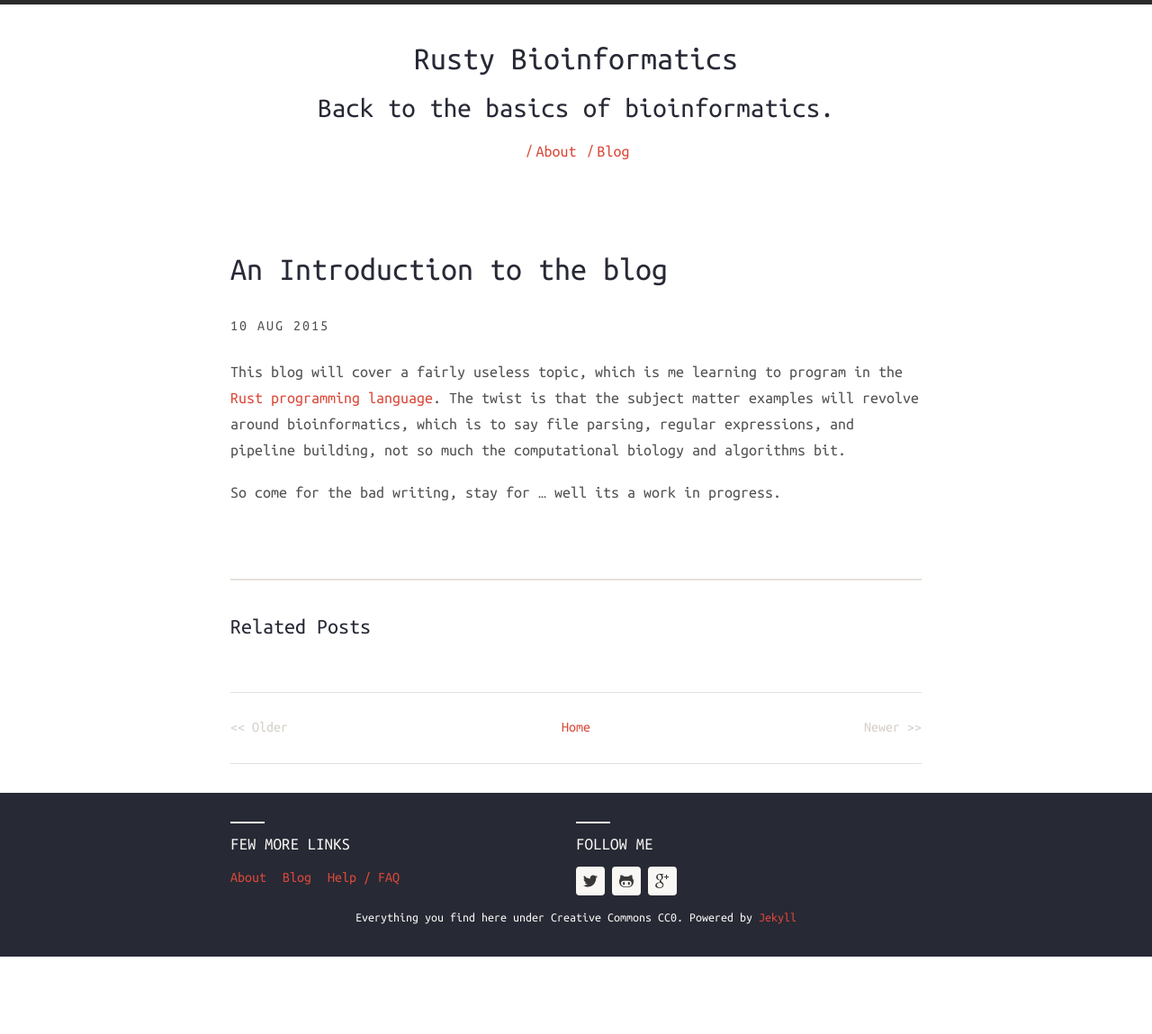
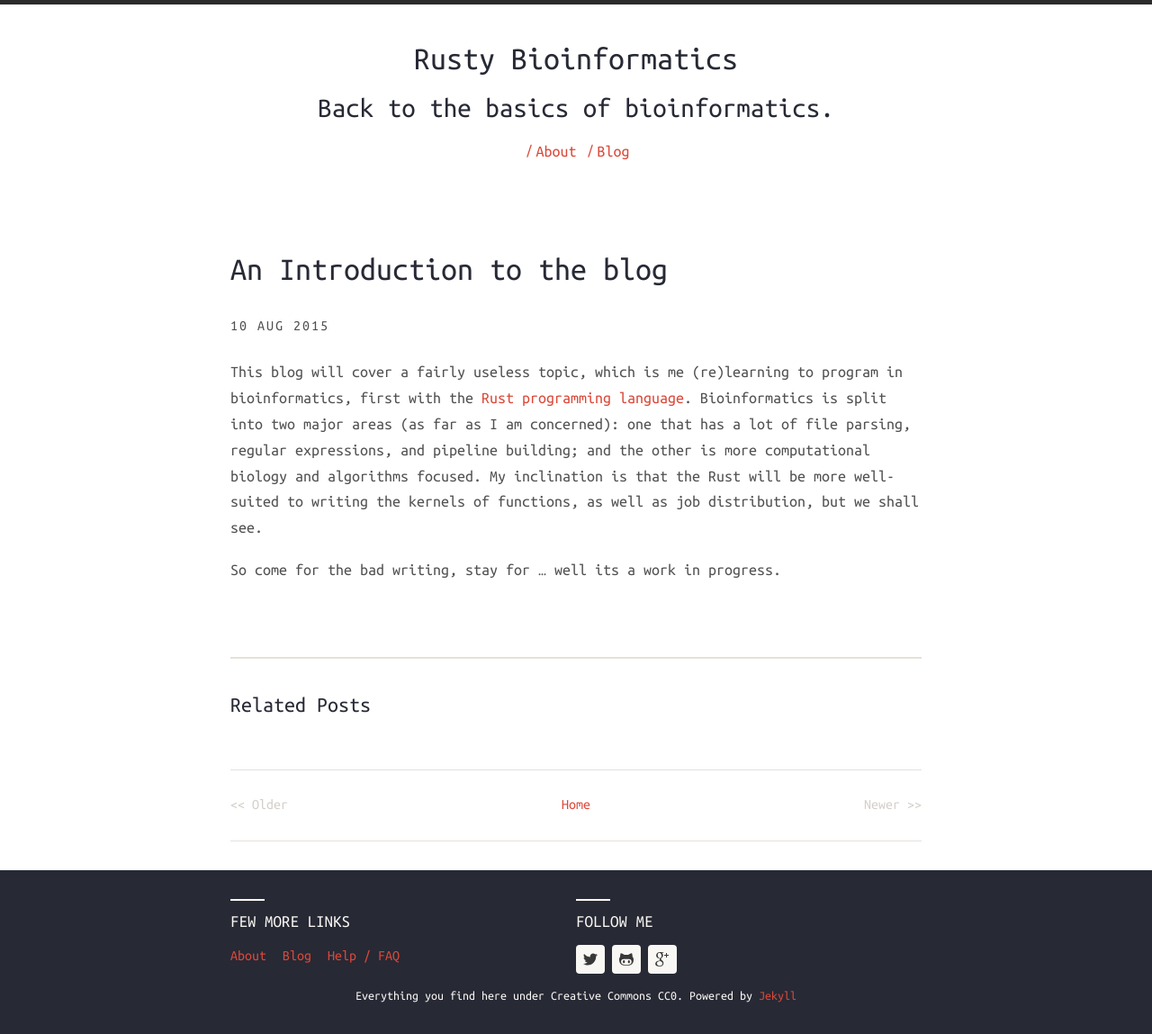
Before and after one commit to delagoya/rusty-bio, a Jekyll site: the page built from _posts/2015-08-10-introduction-to-the-blog.md, in a window 1280 px wide. Shown: the whole page at 90% size. Built offline with Jekyll 4.4.1, drawn with Linux system fonts in a browser that asks for light colours; nearby versions of some CDN libraries; before the commit the page ends 1063 px from its top, so only the background shows below that.

Commit message:
small edit to first post

```diff
--- a/_posts/2015-08-10-introduction-to-the-blog.md
+++ b/_posts/2015-08-10-introduction-to-the-blog.md
@@ -8,6 +8,6 @@ permalink: introduction-to-the-blog
 description: An introduction to the blog.
 ---
 
-This blog will cover a fairly useless topic, which is me learning to program in the [Rust programming language](http://rust-lang.org). The twist is that the subject matter examples will revolve around bioinformatics, which is to say file parsing, regular expressions, and pipeline building, not so much the computational biology and algorithms bit.
+This blog will cover a fairly useless topic, which is me (re)learning to program in bioinformatics, first with the [Rust programming language](http://rust-lang.org). Bioinformatics is split into two major areas (as far as I am concerned): one that has a lot of file parsing, regular expressions, and pipeline building;  and the other is more computational biology and algorithms focused. My inclination is that the Rust will be more well-suited to writing the kernels of functions, as well as job distribution, but we shall see.
 
 So come for the bad writing, stay for ... well its a work in progress.
```
